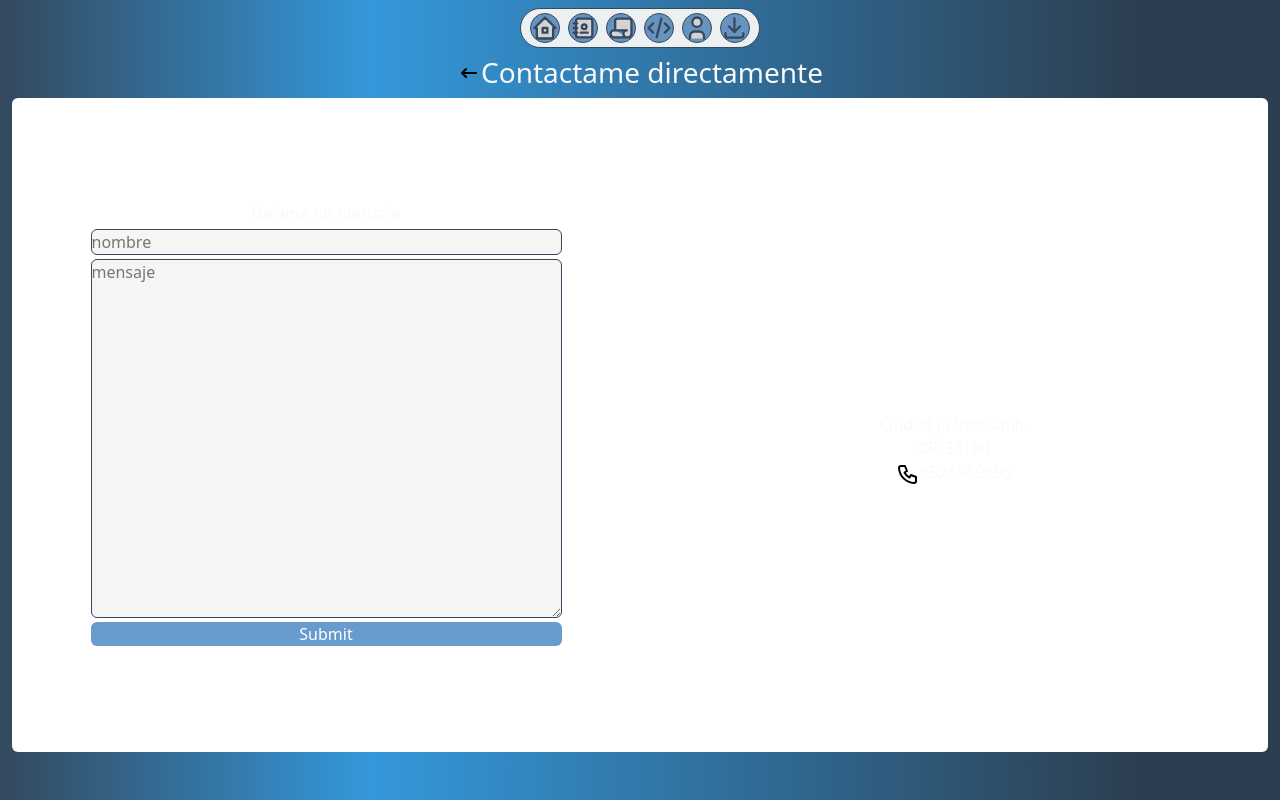
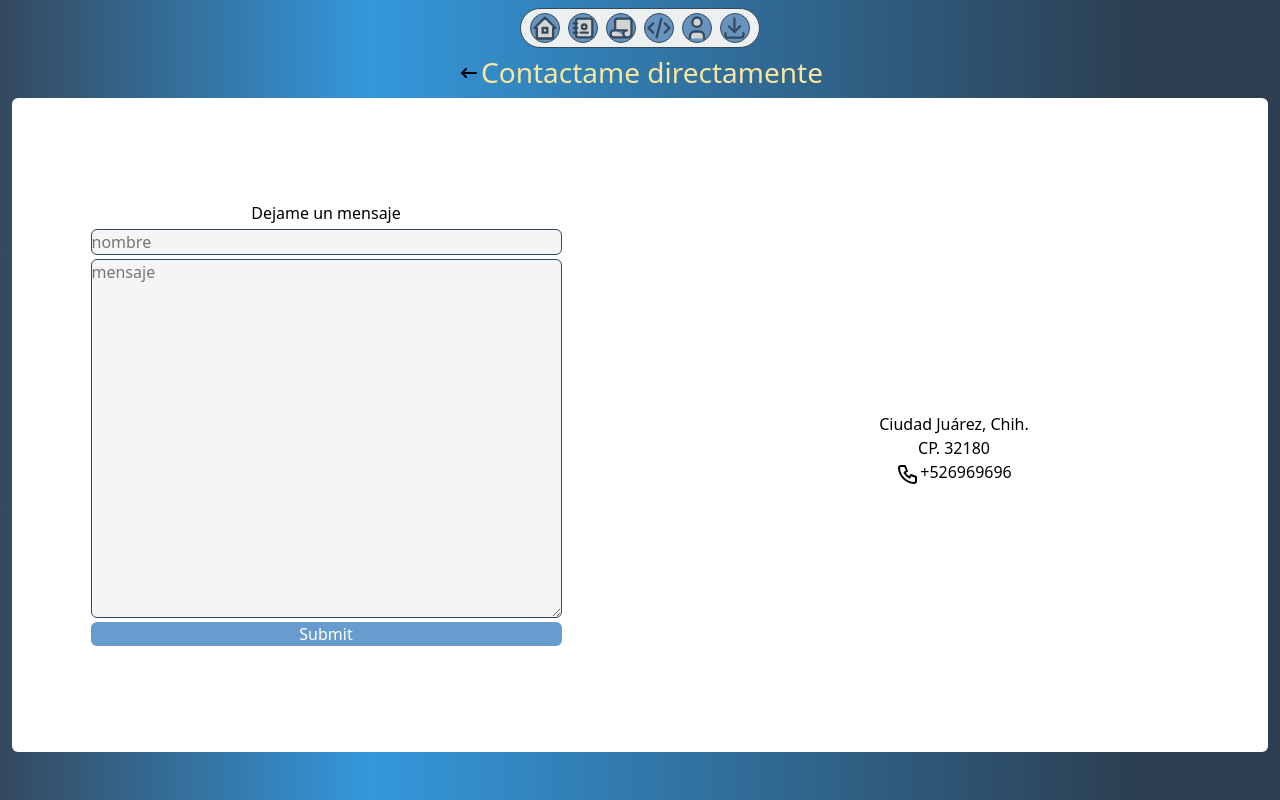
Before and after one commit to JesusNoel69/Portfolio, an Angular app: page /contact-form in a window 1280 px wide. Built offline with nearby package versions, Linux system fonts and the light colour scheme; no server answers.

Commit message:
color en el contact form cambiado.

```diff
--- a/src/app/components/contact-form/contact-form.component.css
+++ b/src/app/components/contact-form/contact-form.component.css
@@ -1,4 +1,11 @@
 
+
+*{
+    color:black;
+}
+h3{
+    color:#F9E79F;
+}
 label, input, textarea{
     margin-bottom: 1rem;
     min-width: 10rem;
```
